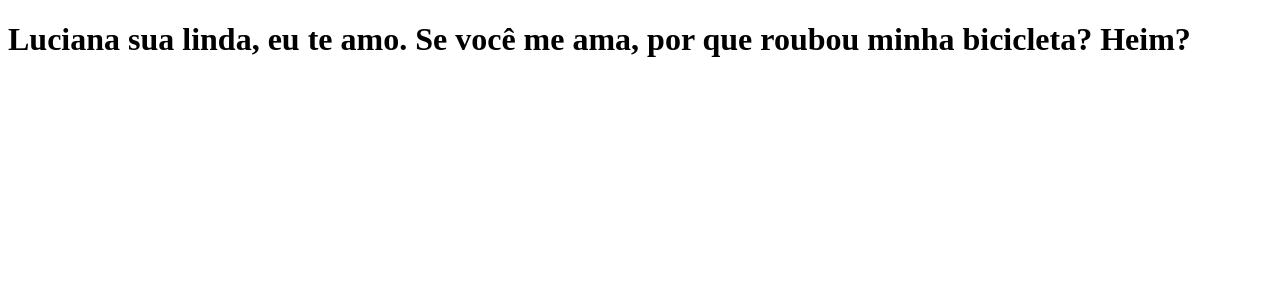
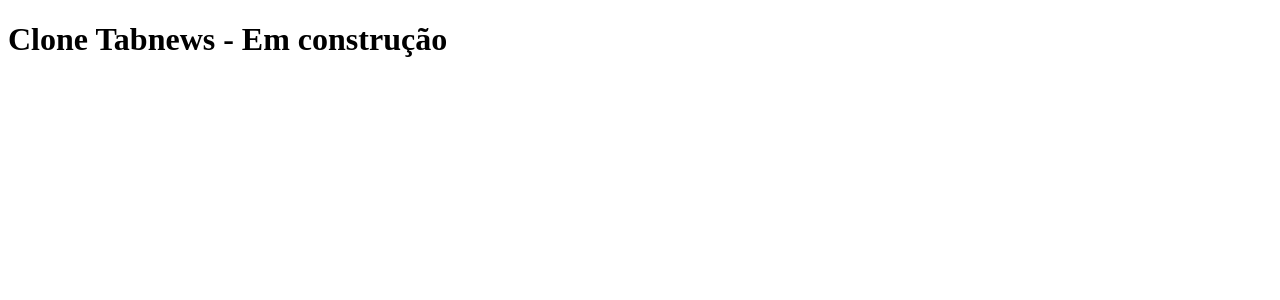
Before and after one commit to eusouregislima/clone-tabnews, a Next.js app: page / in a window 1280 px wide. Shown: the top 300 px of the page. Built offline with nearby package versions, Linux system fonts and the light colour scheme.

Commit message:
change home

```diff
--- a/pages/index.js
+++ b/pages/index.js
@@ -1,10 +1,5 @@
 function Home() {
-  return (
-    <h1>
-      Luciana sua linda, eu te amo. Se você me ama, por que roubou minha
-      bicicleta? Heim?
-    </h1>
-  );
+  return <h1>Clone Tabnews - Em construção</h1>;
 }
 
 export default Home;
```
